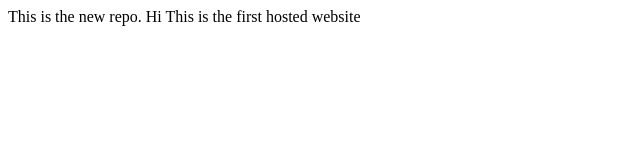
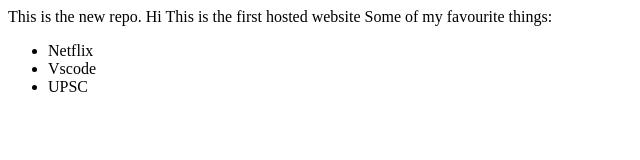
Before and after one commit to tushar131999/TusharSharma.com, a plain HTML site: page index.html in a window 1280 px wide. Shown: the whole page, without its empty margins (0-640 px from the left). Drawn offline with Linux system fonts and the light colour scheme.

Commit message:
updated texts

```diff
--- a/index.html
+++ b/index.html
@@ -6,6 +6,12 @@
     <title>Title of page</title>
   </head>
   <body>
-    This is the new repo. Hi This is the first hosted website
+    This is the new repo. Hi This is the first hosted website Some of my
+    favourite things:
+    <ul>
+      <li>Netflix</li>
+      <li>Vscode</li>
+      <li>UPSC</li>
+    </ul>
   </body>
 </html>
```
